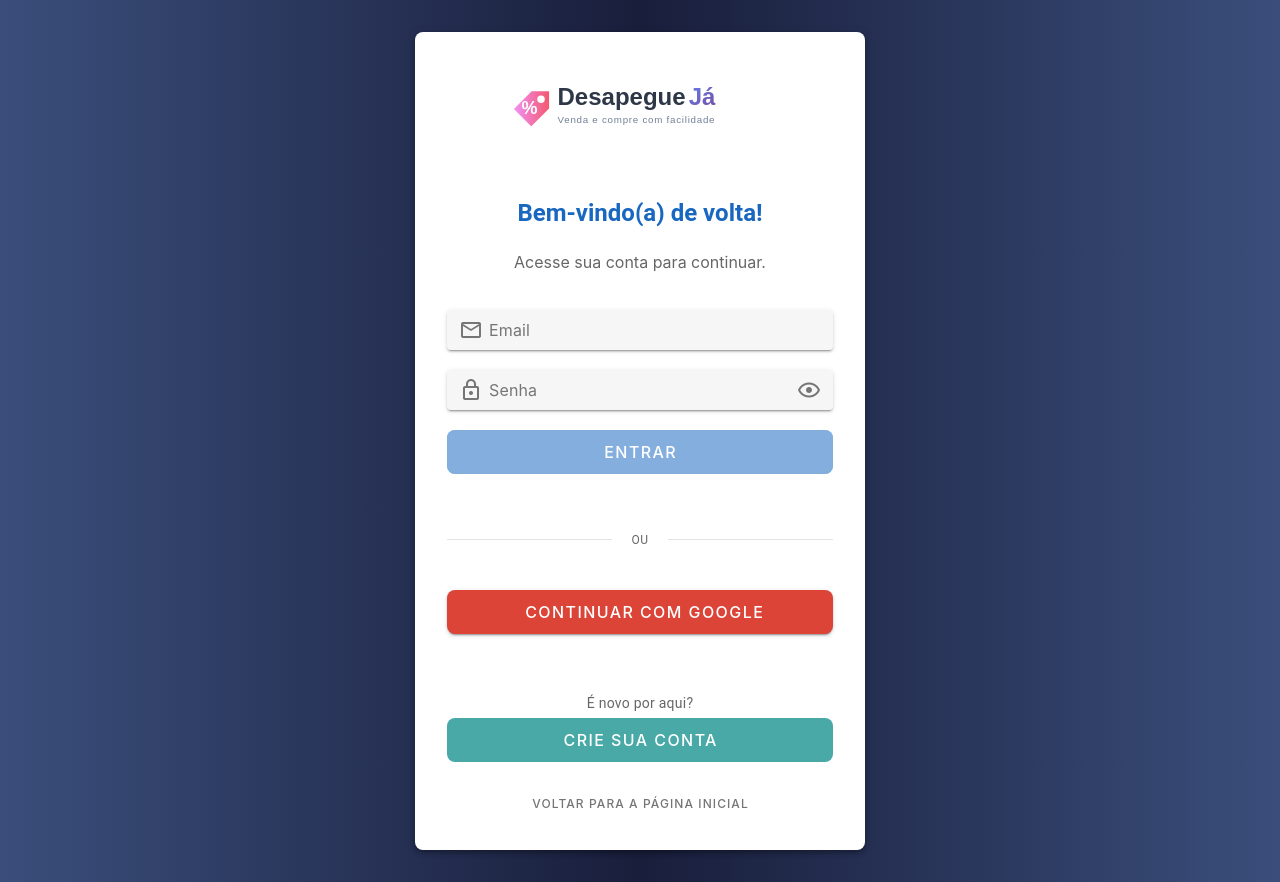
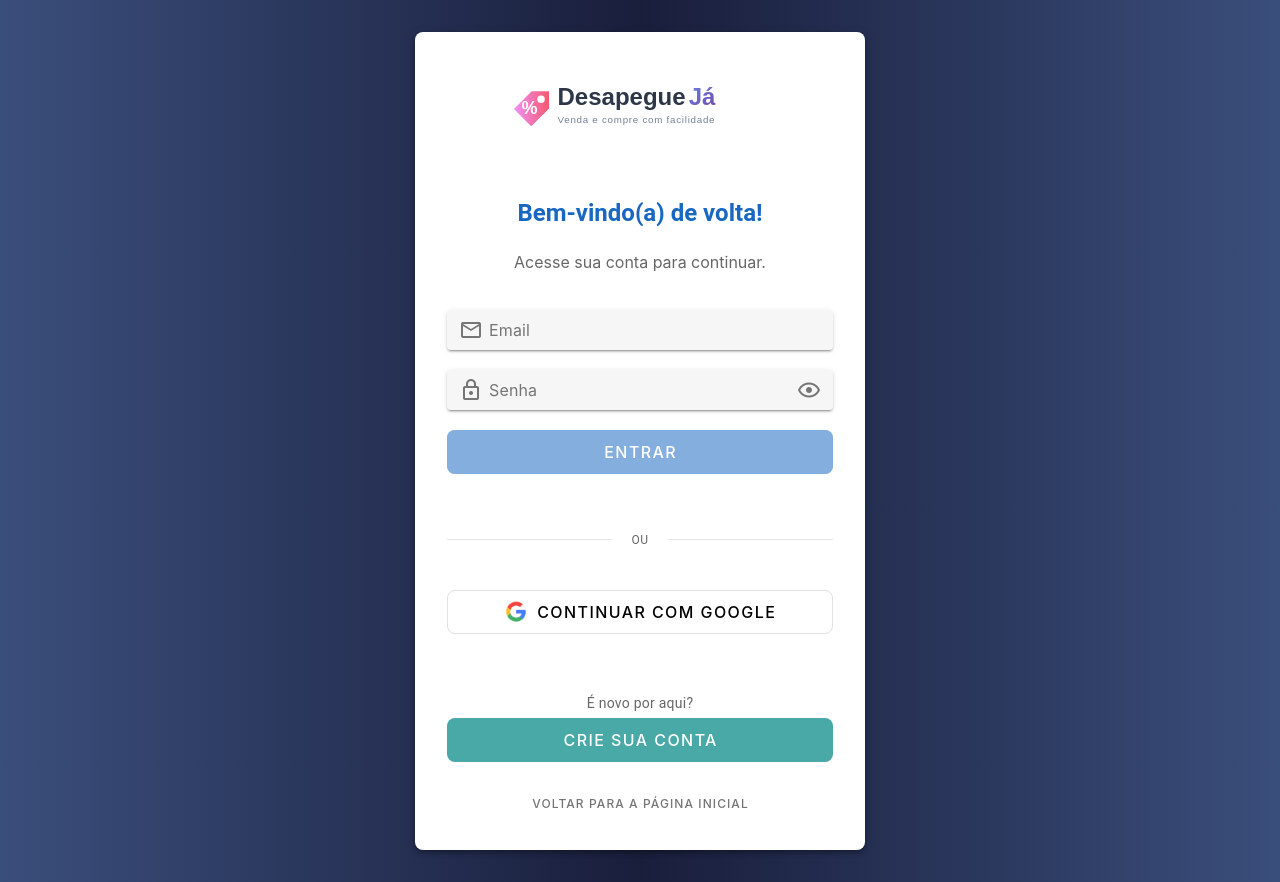
Before and after one commit to RicardoFM1/FrontendVue-DesapegueJa, a Vue app: page /login in a window 1280 px wide. Built offline with nearby package versions, Linux system fonts and the light colour scheme.

Commit message:
colocado logo google

```diff
--- a/src/pages/login/login.vue
+++ b/src/pages/login/login.vue
@@ -89,19 +89,20 @@
           </v-row>
 
           <v-btn
-            color="#DB4437"
+            variant="outlined"
             block
-            class="mb-6 text-white"
+            class="mb-6 text-black"
             @click="loginGoogle"
             size="large"
             rounded="lg"
             style="border-color: #e0e0e0"
           >
             <v-img
-              max-width="18"
+              min-width="24"
+              max-width="24"
               class="mr-2"
               contain
-              src="imagemGoogle.png"
+              src="/imagemGoogle.png"
               alt="Google Icon"
             ></v-img>
             Continuar com Google
```
